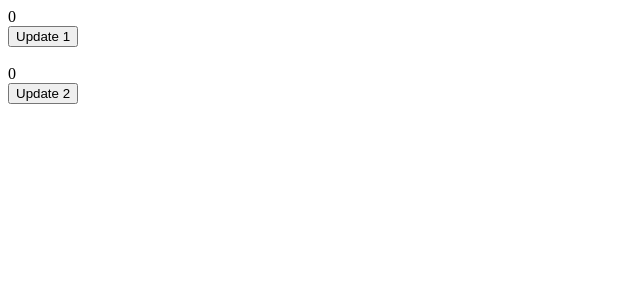
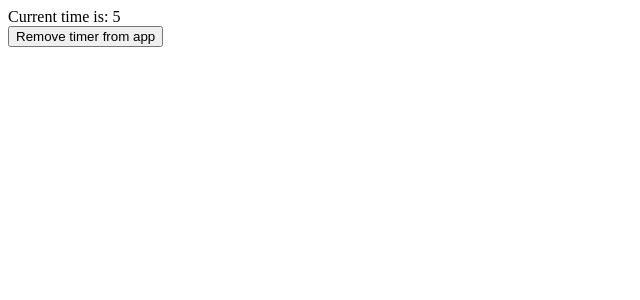
Before and after one commit to 1tav0/FullReactNotes, a React app: page / in a window 1280 px wide. Shown: the top 300 px of the page, without its empty margins (0-640 px from the left). Built offline with nearby package versions, Linux system fonts and the light colour scheme.

Commit message:
useEffect passing props and memory leaks plus clean up functions

```diff
--- a/src/App.jsx
+++ b/src/App.jsx
@@ -1,21 +1,19 @@
 import Button from "./Button.jsx";
 import Text from "./Text.jsx";
+import Timer from "./Timer.jsx";
 import React, {useCallback, useEffect, useState} from "react";
 const App = () => {
-  const [data1, setData1] = useState(0);
-  const [data2, setData2] = useState(0);
+  const [showTimer, setShowTimer] = useState(true);
 
   return <>
-    <Text externalData = {data1}></Text>
-    <button onClick={() => setData1(prev => {
-      return prev+1;
-    })}>Update 1</button>
-    <br />
-    <br />
-    <Text externalData = {data2}></Text>
-    <button onClick={() => setData2(prev => {
-      return prev+1;
-    })}>Update 2</button>
+    {
+      showTimer
+      &&
+      <Timer />
+    }
+    <button
+      onClick={() => setShowTimer(!showTimer)}
+    >Remove timer from app</button>
   </>
 }
 
--- /dev/null
+++ b/src/Timer.jsx
@@ -0,0 +1,29 @@
+import React, { useEffect, useState } from 'react'
+
+const Timer = () => {
+  const [counter, setCounter] = useState(0);
+  console.log("I am running");
+  useEffect(() => {
+    const interval = setInterval(() => {
+      setCounter(prev => {
+        return prev + 1;
+      })
+    }, 1000);
+    //clean up functions
+    console.log("created interval with id ", interval);
+    return () => {
+      // console.log("I was unmounted");
+      console.log("removing interval with id ", interval);
+      clearInterval(interval);
+    }
+  }, [])
+  return <>
+    <span>Current time is: {counter}</span>
+    <br />
+    {/* <button
+      onClick={startTimer}
+    >Start Timer</button> */}
+  </>
+}
+
+export default Timer
--- a/src/index.js
+++ b/src/index.js
@@ -4,5 +4,3 @@ import {App} from "./App.jsx";
 
 const root = ReactDOM.createRoot(document.getElementById("root"));
 root.render(<App />);
-
-//video stopped at 3:38
```
